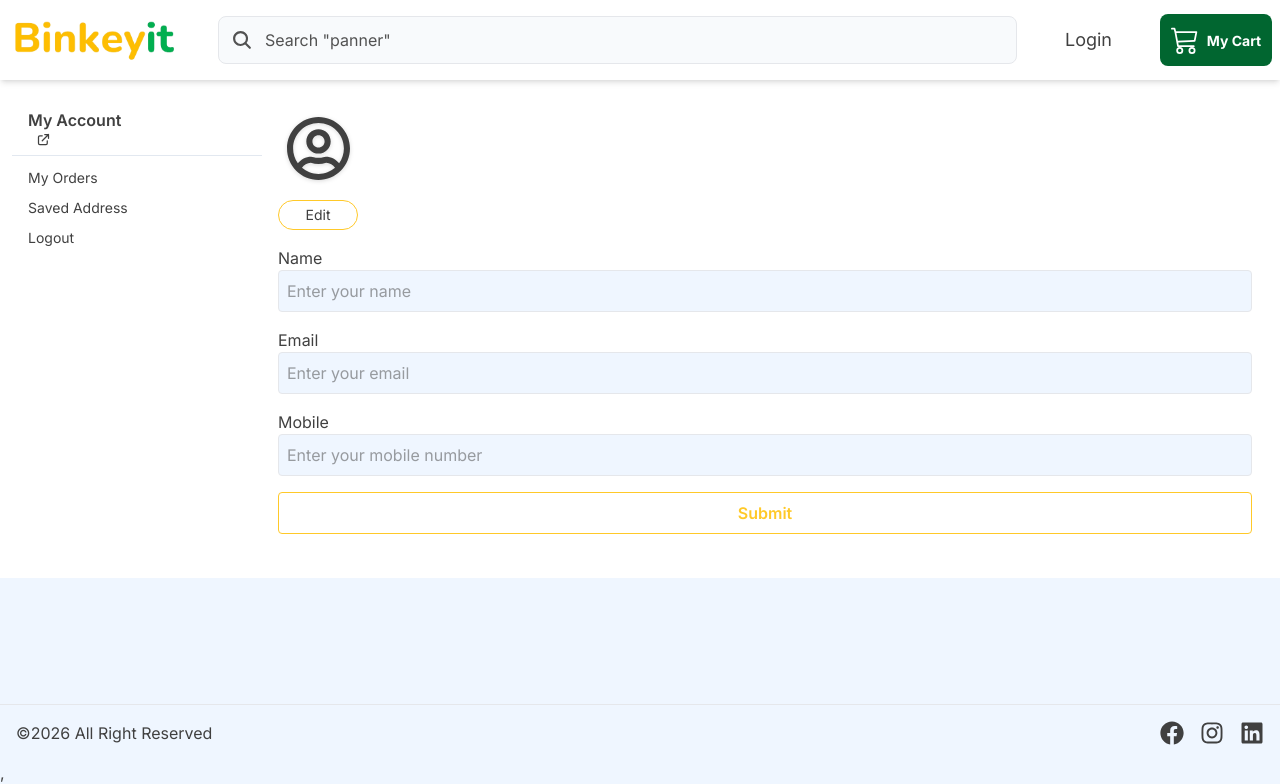
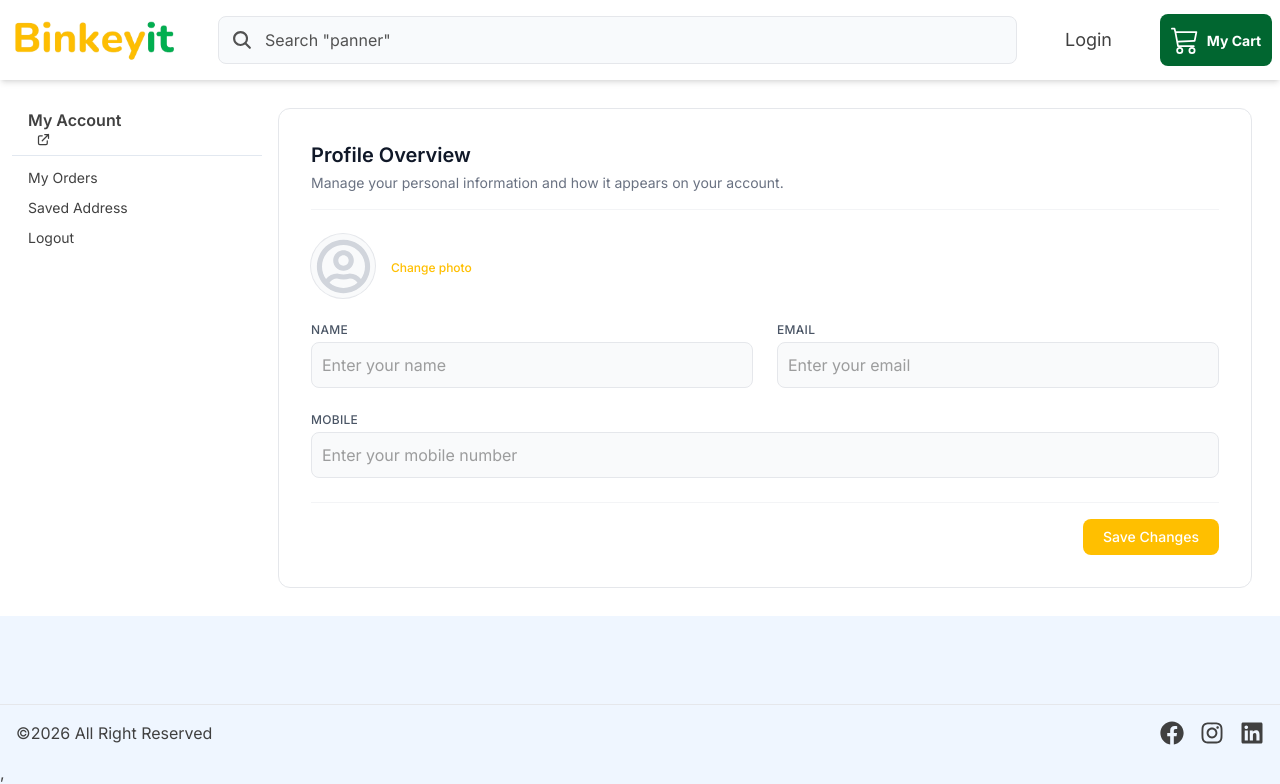
Before and after one commit to Adityasharma3010/Binkeyit, a React (Vite) app in the folder client/: page /dashboard/profile in a window 1280 px wide. Shown: the top 784 px of the page. Built offline with nearby package versions, Linux system fonts and the light colour scheme; no server answers.

Commit message:
user modify

```diff
--- a/client/package.json
+++ b/client/package.json
@@ -19,7 +19,8 @@
     "react-icons": "^5.5.0",
     "react-redux": "^9.2.0",
     "react-router-dom": "^7.12.0",
-    "react-type-animation": "^3.2.0"
+    "react-type-animation": "^3.2.0",
+    "tailwindcss-animate": "^1.0.7"
   },
   "devDependencies": {
     "@eslint/js": "^9.39.1",
--- a/client/src/index.css
+++ b/client/src/index.css
@@ -1,6 +1,7 @@
 @import url("https://fonts.googleapis.com/css2?family=Inter:ital,opsz,wght@0,14..32,100..900;1,14..32,100..900&display=swap");
 
 @import "tailwindcss";
+@plugin "tailwindcss-animate";
 
 @theme {
   --color-primary-200: #ffbf00;
--- a/client/src/pages/Profile.jsx
+++ b/client/src/pages/Profile.jsx
@@ -1,11 +1,13 @@
 import React, { useEffect, useState } from "react";
-import { useSelector } from "react-redux";
+import { useDispatch, useSelector } from "react-redux";
 import { FaRegUserCircle } from "react-icons/fa";
 import UserProfileAvatarEdit from "../components/UserProfileAvatarEdit";
 import SummaryApi from "../common/SummaryApi";
 import AxiosToastError from "../utils/AxiosToastError";
 import toast from "react-hot-toast";
 import Axios from "../utils/Axios";
+import fetchUserDetails from "../utils/fetchUserDetails";
+import { setUserDetails } from "../store/userSlice";
 
 const Profile = () => {
   const user = useSelector((state) => state?.user);
@@ -16,6 +18,7 @@ const Profile = () => {
     mobile: user.mobile,
   });
   const [loading, setLoading] = useState(false);
+  const dispatch = useDispatch();
 
   useEffect(() => {
     setUserData({
@@ -48,6 +51,8 @@ const Profile = () => {
 
       if (responseData.success) {
         toast.success(responseData.message);
+        const userData = await fetchUserDetails();
+        dispatch(setUserDetails(userData.data));
       }
     } catch (error) {
       AxiosToastError(error);
@@ -58,22 +63,40 @@ const Profile = () => {
 
   return (
     <>
-      <div>
+      <div className="w-full bg-white rounded-xl border border-gray-200 p-6 sm:p-8">
+        <div className="mb-6 pb-4 border-b border-gray-100">
+          <h2 className="text-xl font-semibold text-gray-900">
+            Profile Overview
+          </h2>
+          <p className="text-sm text-gray-500 mt-1">
+            Manage your personal information and how it appears on your account.
+          </p>
+        </div>
+
         {/* Profile Upload and Display Avatar */}
-        <div className="w-20 h-20 flex items-center justify-center rounded-full overflow-hidden drop-shadow-sm">
+        <div className="flex items-center gap-4">
+          <div className="w-16 h-16 shrink-0 flex items-center justify-center rounded-full overflow-hidden bg-gray-50 ring-1 ring-gray-200">
             {user.avatar ? (
-            <img alt={user.name} src={user.avatar} className="w-full h-full" />
+              <img
+                alt={user.name}
+                src={user.avatar}
+                className="w-full h-full object-cover"
+              />
             ) : (
-            <FaRegUserCircle size={65} />
+              <FaRegUserCircle size={55} className="text-gray-300" />
             )}
           </div>
-
+          <div>
+            <p className="text-sm font-medium text-gray-900">{user.name}</p>
+            <p className="text-xs text-gray-500">{user.email}</p>
             <button
-          className="text-sm min-w-20 border border-primary-100 hover:border-primary-200 hover:bg-primary-200 px-3 py-1 rounded-full mt-3 cursor-pointer"
+              className="text-xs font-medium text-primary-200 hover:text-primary-300 mt-1 cursor-pointer"
               onClick={() => setOpenProfileAvatarEdit(true)}
             >
-          Edit
+              Change photo
             </button>
+          </div>
+        </div>
         {openProfileAvatarEdit && (
           <UserProfileAvatarEdit
             close={() => setOpenProfileAvatarEdit(false)}
@@ -81,14 +104,20 @@ const Profile = () => {
         )}
 
         {/* Name, mobile, email, chandge password */}
-        <form className="my-4 grid gap-4" onSubmit={handleSubmit}>
-          <div className="grid">
-            <label htmlFor="name">Name</label>
+        <form className="mt-6" onSubmit={handleSubmit}>
+          <div className="grid sm:grid-cols-2 gap-6">
+            <div className="grid gap-1">
+              <label
+                htmlFor="name"
+                className="text-xs font-medium text-gray-600 uppercase tracking-wide"
+              >
+                Name
+              </label>
               <input
                 type="text"
                 id="name"
                 placeholder="Enter your name"
-              className="p-2 bg-blue-50 outline-none border focus-within:border-primary-200 rounded"
+                className="p-2.5 bg-gray-50 outline-none border border-gray-200 rounded-lg focus:border-primary-200 focus:ring-2 focus:ring-primary-200/40 transition-colors"
                 value={userData.name}
                 name="name"
                 onChange={handleOnChange}
@@ -96,13 +125,19 @@ const Profile = () => {
               />
             </div>
 
-          <div className="grid">
-            <label htmlFor="email">Email</label>
+            <div className="grid gap-1">
+              <label
+                htmlFor="email"
+                className="text-xs font-medium text-gray-600 uppercase tracking-wide"
+              >
+                Email
+              </label>
+
               <input
                 type="email"
                 id="email"
                 placeholder="Enter your email"
-              className="p-2 bg-blue-50 outline-none border focus-within:border-primary-200 rounded"
+                className="p-2.5 bg-gray-50 outline-none border border-gray-200 rounded-lg focus:border-primary-200 focus:ring-2 focus:ring-primary-200/40 transition-colors"
                 value={userData.email}
                 name="email"
                 onChange={handleOnChange}
@@ -110,23 +145,34 @@ const Profile = () => {
               />
             </div>
 
-          <div className="grid">
-            <label htmlFor="mobile">Mobile</label>
+            <div className="grid gap-1 sm:col-span-2">
+              <label
+                htmlFor="mobile"
+                className="text-xs font-medium text-gray-600 uppercase tracking-wide"
+              >
+                Mobile
+              </label>
               <input
                 type="tel"
                 id="mobile"
                 placeholder="Enter your mobile number"
-              className="p-2 bg-blue-50 outline-none border focus-within:border-primary-200 rounded"
+                className="p-2.5 bg-gray-50 outline-none border border-gray-200 rounded-lg focus:border-primary-200 focus:ring-2 focus:ring-primary-200/40 transition-colors"
                 value={userData.mobile}
                 name="mobile"
                 onChange={handleOnChange}
                 required
               />
             </div>
+          </div>
 
-          <button className=" border border-primary-100 px-4 py-2 font-semibold hover:bg-primary-100 text-primary-100 hover:text-neutral-800 rounded">
-            {loading ? "loading..." : "Submit"}
+          <div className="flex justify-end mt-6 pt-4 border-t border-gray-100">
+            <button
+              disabled={loading}
+              className="bg-primary-200 hover:bg-primary-300 text-white px-5 py-2 rounded-lg font-medium text-sm transition-colors disabled:opacity-60 disabled:cursor-not-allowed"
+            >
+              {loading ? "Saving..." : "Save Changes"}
             </button>
+          </div>
         </form>
       </div>
     </>
--- a/client/src/pages/Register.jsx
+++ b/client/src/pages/Register.jsx
@@ -1,5 +1,6 @@
 import React, { useState } from "react";
-import { FaRegEye, FaRegEyeSlash } from "react-icons/fa6";
+import { FaRegEye, FaRegEyeSlash, FaCheck } from "react-icons/fa6";
+import { HiOutlineInformationCircle } from "react-icons/hi";
 import toast from "react-hot-toast";
 import Axios from "./../utils/Axios";
 import SummaryApi from "../common/SummaryApi";
@@ -17,6 +18,7 @@ const Register = () => {
 
   const [showPassword, setShowPassword] = useState(false);
   const [showConfirmPassword, setShowConfirmPassword] = useState(false);
+  const [loading, setLoading] = useState(false);
   const navigate = useNavigate();
 
   const handleChange = (e) => {
@@ -29,6 +31,27 @@ const Register = () => {
 
   const valideValue = Object.values(data).every((el) => el);
 
+  const getPasswordStrength = (password) => {
+    if (!password) return { score: 0, label: "", color: "", percent: 0 };
+
+    let score = 0;
+    if (password.length >= 8) score++;
+    if (password.length >= 12) score++;
+    if (/[a-z]/.test(password) && /[A-Z]/.test(password)) score++;
+    if (/\d/.test(password)) score++;
+    if (/[^A-Za-z0-9]/.test(password)) score++;
+
+    if (score <= 1)
+      return { score: 1, label: "Weak", color: "bg-red-500", percent: 25 };
+    if (score <= 2)
+      return { score: 2, label: "Fair", color: "bg-orange-500", percent: 50 };
+    if (score <= 3)
+      return { score: 3, label: "Good", color: "bg-yellow-500", percent: 75 };
+    return { score: 4, label: "Strong", color: "bg-green-600", percent: 100 };
+  };
+
+  const passwordStrength = getPasswordStrength(data.password);
+
   const handleSubmit = async (e) => {
     e.preventDefault();
 
@@ -37,6 +60,19 @@ const Register = () => {
       return;
     }
 
+    if (!data.agreeTerms) {
+      toast.error("Please agree to the Terms & Conditions");
+      return;
+    }
+
+    if (passwordStrength.score < 2) {
+      toast.error(
+        "Password is too weak. Please use at least 8 characters with more variety.",
+      );
+      return;
+    }
+
+    setLoading(true);
     try {
       const res = await Axios({
         ...SummaryApi.register,
@@ -62,13 +98,15 @@ const Register = () => {
       console.log("response", res);
     } catch (error) {
       AxiosToastError(error);
+    } finally {
+      setLoading(false);
     }
   };
 
   return (
     <>
       <div className="w-full container mx-auto px-2">
-        <div className="bg-white my-4 w-full max-w-lg mx-auto rounded p-7">
+        <div className="bg-white my-4 w-full max-w-lg mx-auto rounded-2xl shadow-sm border border-gray-100 p-7">
           <p>Welcome to Binkeyit</p>
 
           <form className="grid gap-4 mt-6" onSubmit={handleSubmit}>
@@ -78,11 +116,12 @@ const Register = () => {
                 type="text"
                 id="name"
                 autoFocus
-                className="bg-blue-50 p-2 border rounded outline-none focus-within:border-primary-200"
+                className="bg-blue-50 p-2 border rounded outline-none focus:ring-2 focus:ring-primary-200/50 focus-within:border-primary-200"
                 name="name"
                 value={data.name}
                 onChange={handleChange}
                 placeholder="Enter your full name"
+                autoComplete="name"
               />
             </div>
             <div className="grid gap-1">
@@ -90,16 +129,17 @@ const Register = () => {
               <input
                 type="email"
                 id="email"
-                className="bg-blue-50 p-2 border rounded outline-none focus-within:border-primary-200"
+                className="bg-blue-50 p-2 border rounded outline-none focus:ring-2 focus:ring-primary-200/50 focus-within:border-primary-200"
                 name="email"
                 value={data.email}
                 onChange={handleChange}
                 placeholder="name@example.com"
+                autoComplete="email"
               />
             </div>
             <div className="grid gap-1">
               <label htmlFor="password">Password: </label>
-              <div className="bg-blue-50 p-2 border rounded flex items-center focus-within:border-primary-200 gap-1">
+              <div className="bg-blue-50 p-2 border rounded flex items-center focus-within:border-primary-200 focus-within:ring-2 focus-within:ring-primary-200/50 gap-1">
                 <input
                   type={showPassword ? "text" : "password"}
                   id="password"
@@ -117,10 +157,38 @@ const Register = () => {
                   {showPassword ? <FaRegEye /> : <FaRegEyeSlash />}
                 </div>
               </div>
+              {data.password && (
+                <div className="mt-1">
+                  <div className="flex items-center justify-between mb-1">
+                    <span className="text-xs text-gray-500">
+                      Password strength
+                    </span>
+                    <span
+                      className={`text-xs font-semibold ${
+                        passwordStrength.score === 1
+                          ? "text-red-500"
+                          : passwordStrength.score === 2
+                            ? "text-orange-500"
+                            : passwordStrength.score === 3
+                              ? "text-yellow-600"
+                              : "text-green-600"
+                      }`}
+                    >
+                      {passwordStrength.label}
+                    </span>
+                  </div>
+                  <div className="w-full h-1.5 rounded-full bg-gray-200 overflow-hidden">
+                    <div
+                      className={`h-full rounded-full transition-all duration-500 ease-out ${passwordStrength.color}`}
+                      style={{ width: `${passwordStrength.percent}%` }}
+                    />
+                  </div>
+                </div>
+              )}
             </div>
             <div className="grid gap-1">
               <label htmlFor="confirmPassword">Confirm Password: </label>
-              <div className="bg-blue-50 p-2 border rounded flex items-center focus-within:border-primary-200 gap-1">
+              <div className="bg-blue-50 p-2 border rounded flex items-center focus-within:border-primary-200 focus-within:ring-2 focus-within:ring-primary-200/50 gap-1">
                 <input
                   type={showConfirmPassword ? "text" : "password"}
                   id="confirmPassword"
@@ -139,27 +207,44 @@ const Register = () => {
               </div>
             </div>
             <div className="flex items-center gap-2">
+              <label
+                htmlFor="agreeTerms"
+                className="flex items-center gap-2 cursor-pointer"
+              >
                 <input
                   type="checkbox"
                   id="agreeTerms"
                   name="agreeTerms"
                   checked={data.agreeTerms}
                   onChange={handleChange}
-                className="cursor-pointer w-4 h-4 accent-green-800"
+                  className="peer sr-only"
                 />
-              <label htmlFor="agreeTerms" className="text-sm cursor-pointer">
+                <span
+                  className="w-4 h-4 shrink-0 rounded border border-gray-300 bg-white flex items-center justify-center
+                    peer-checked:bg-green-800 peer-checked:border-green-800
+                    peer-focus-visible:ring-2 peer-focus-visible:ring-primary-200
+                    transition-all duration-200 ease-out hover:border-green-600"
+                >
+                  <FaCheck
+                    className={`text-white text-[10px] transition-all duration-200 ${
+                      data.agreeTerms
+                        ? "scale-100 opacity-100"
+                        : "scale-0 opacity-0"
+                    }`}
+                  />
+                </span>
+              </label>
+              <span className="text-sm">
                 I agree to the{" "}
                 <span className="relative inline-block group">
-                  <span className="font-semibold text-green-700 hover:text-green-800 underline underline-offset-2 cursor-pointer">
+                  <span
+                    tabIndex={0}
+                    className="inline-flex items-center gap-1 font-semibold text-green-700 hover:text-green-800 underline decoration-dashed decoration-green-400 hover:decoration-green-700 underline-offset-4 cursor-pointer outline-none transition-colors"
+                  >
                     Terms &amp; Conditions
+                    <HiOutlineInformationCircle className="text-base" />
                   </span>
-                  <span
-                    className="pointer-events-none absolute bottom-full left-1/2 -translate-x-1/2 mb-2
-                      w-80 rounded-md bg-gray-900 text-white text-xs leading-snug px-3 py-2
-                      opacity-0 scale-75 origin-bottom
-                      group-hover:opacity-100 group-hover:scale-100
-                      transition-all duration-150 ease-out shadow-lg z-10"
-                  >
+                  <span className="pointer-events-none absolute bottom-full left-1/2 -translate-x-1/2 mb-2 w-72 sm:w-80 max-w-[calc(100vw-2rem)] rounded-md bg-gray-900 text-white text-xs leading-snug px-3 py-2.5 opacity-0 scale-75 origin-bottom group-hover:opacity-100 group-hover:scale-100 group-focus-within:opacity-100 group-focus-within:scale-100 transition-all duration-150 ease-out ring-1 ring-white/10 shadow-xl z-10">
                     Nothing to see here just that u wont get any product
                     physically, but you will get the digital product.
                     <span
@@ -168,14 +253,14 @@ const Register = () => {
                     ></span>
                   </span>
                 </span>
-              </label>
+              </span>
             </div>
 
             <button
-              disabled={!valideValue}
+              disabled={!valideValue || loading || passwordStrength.score < 2}
               className={`${valideValue ? "bg-green-800 hover:bg-green-700" : "bg-gray-500"}  text-white py-2 rounded font-semibold my-3 tracking-wide cursor-pointer`}
             >
-              Register
+              {loading ? "Registering..." : "Register"}
             </button>
           </form>
 
```
Also changed, not shown: client/src/components/UserProfileAvatarEdit.jsx (+24 -11 lines), 1 other file (tests, documents, lock files or other folders). Lines whose indentation alone changed are shown as unchanged.
